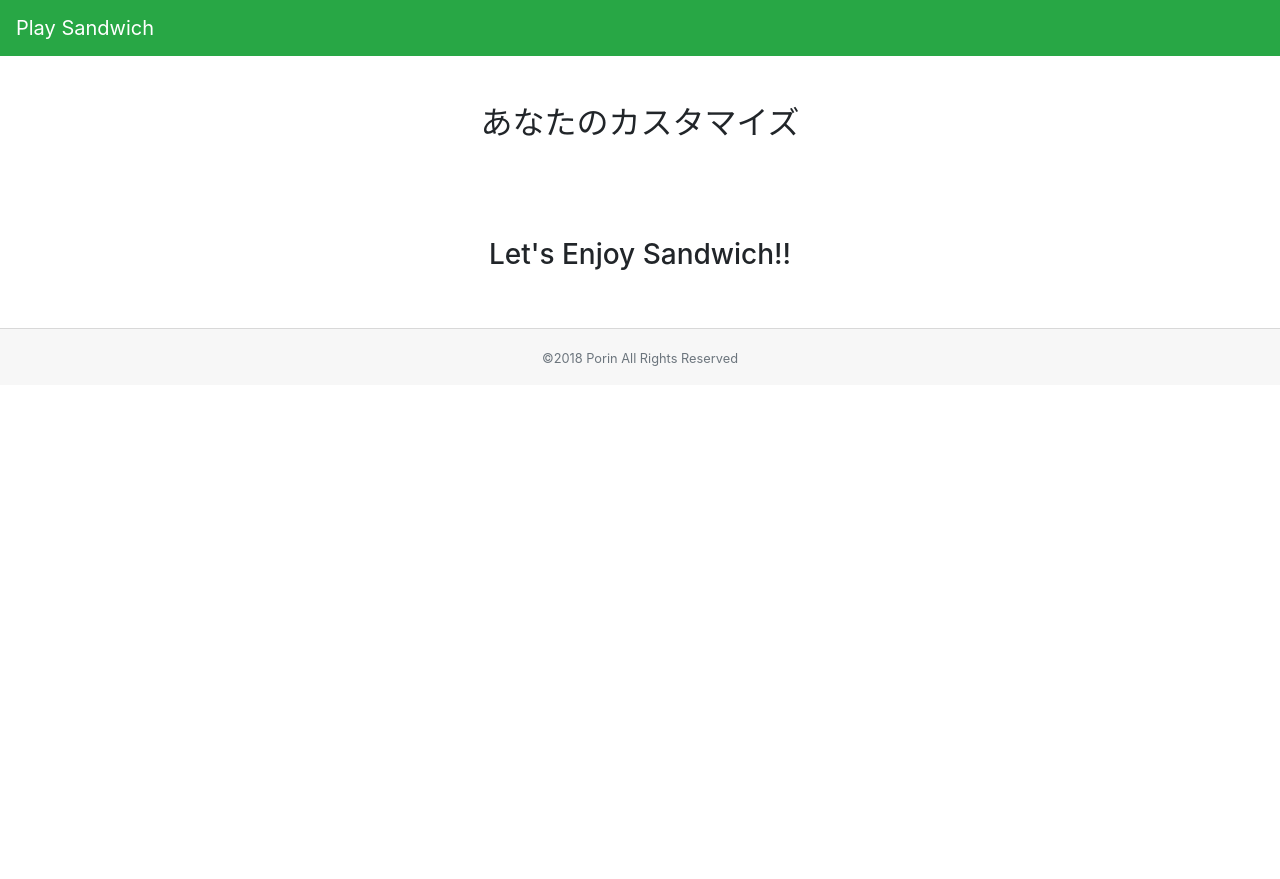
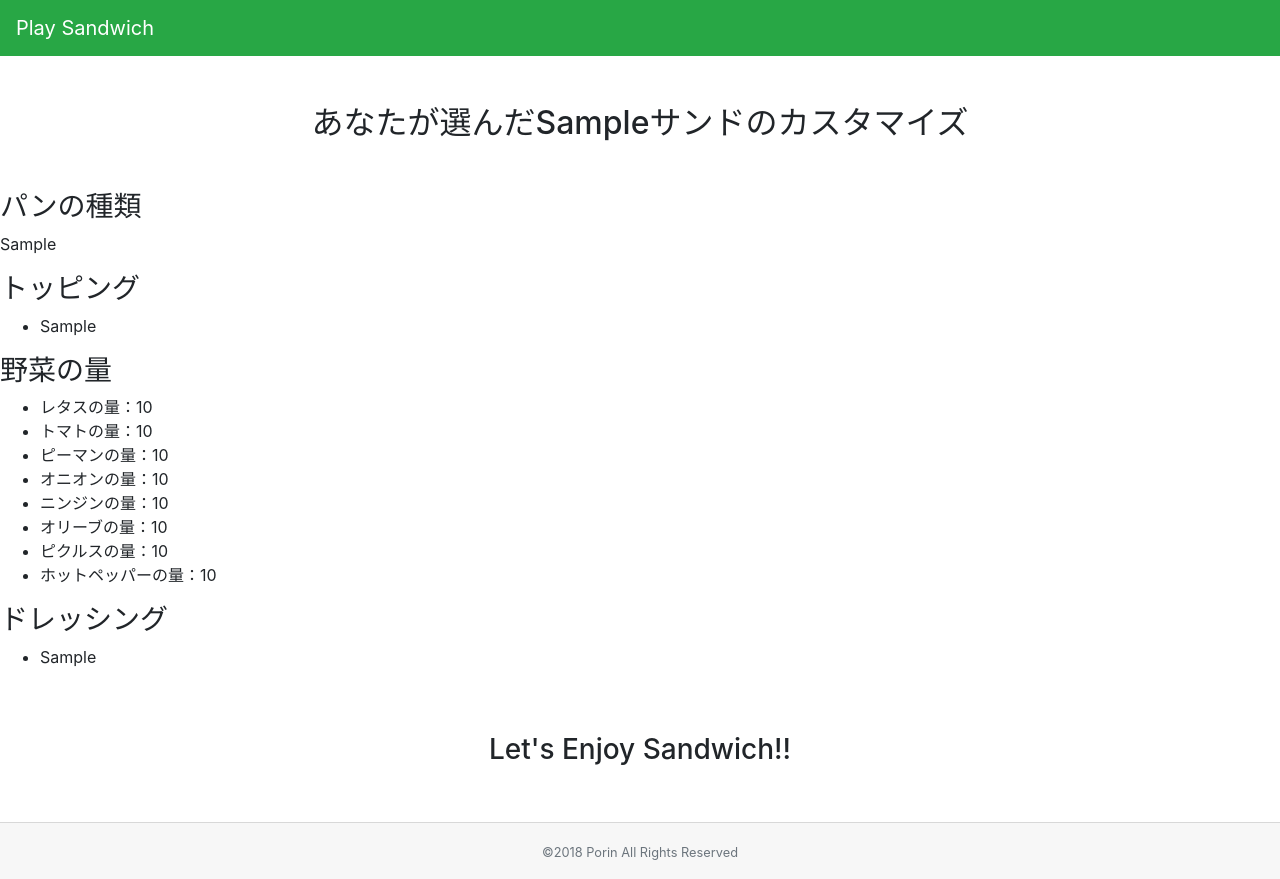
Before and after one commit to mihoijuin/subway-order, a Flask app: template web-app/subway/templates/result.html in a window 1280 px wide. Before the commit the page ends 366 px from the top, so only its background shows below. Run offline with Flask 2, Linux system fonts and the light colour scheme; the template is opened without the code that fills it: most values are stand-ins (such as "Sample title", 1, 10 or a date in 2020); some libraries are stand-ins or nearby versions.

Commit message:
[add]refs #58 選択結果をresult画面に表示
フォームの値をPOSTで受け取りrequest.formで値を取得して表示

```diff
--- a/web-app/subway/templates/result.html
+++ b/web-app/subway/templates/result.html
@@ -2,8 +2,47 @@
 {% block body %}
 
   <section id="result">
-    <h2 class="text-center m-5">あなたのカスタマイズ</h2>
+    <h2 class="text-center m-5">あなたが選んだ{{ user_sand }}サンドのカスタマイズ</h2>
+    <!-- パン -->
+    <section>
+      <h3>パンの種類</h3>
+      <p>{{ user_bread }}</p>
+    </section>
 
+    <!-- トッピング -->
+    <section>
+      <h3>トッピング</h3>
+      <ul>
+      {% for user_topping in user_toppings %}
+        <li>{{ user_topping }}</li>
+      {% endfor %}
+      </ul>
+    </section>
+
+    <!-- 野菜の量 -->
+    <!-- テンプレートに「〇〇の量：普通」表示する繰り返し処理が思いつかないため、暫定的に野菜も一個ずつ変数に格納 -->
+    <section>
+      <h3>野菜の量</h3>
+      <ul>
+        <li>レタスの量：{{ lettus_amount }}</li>
+        <li>トマトの量：{{ tomato_amount }}</li>
+        <li>ピーマンの量：{{ green_amount }}</li>
+        <li>オニオンの量：{{ onion_amount }}</li>
+        <li>ニンジンの量：{{ carrot_amount }}</li>
+        <li>オリーブの量：{{ olive_amount }}</li>
+        <li>ピクルスの量：{{ pickles_amount }}</li>
+        <li>ホットペッパーの量：{{ hot_amount }}</li>
+      </ul>
+    </section>
+
+    <section>
+      <h3>ドレッシング</h3>
+      <ul>
+      {% for user_source in user_sources %}
+        <li>{{ user_source }}</li>
+      {% endfor %}
+      </ul>
+    </section>
 
   <div class="container p-5 text-center">
     <section>
```
